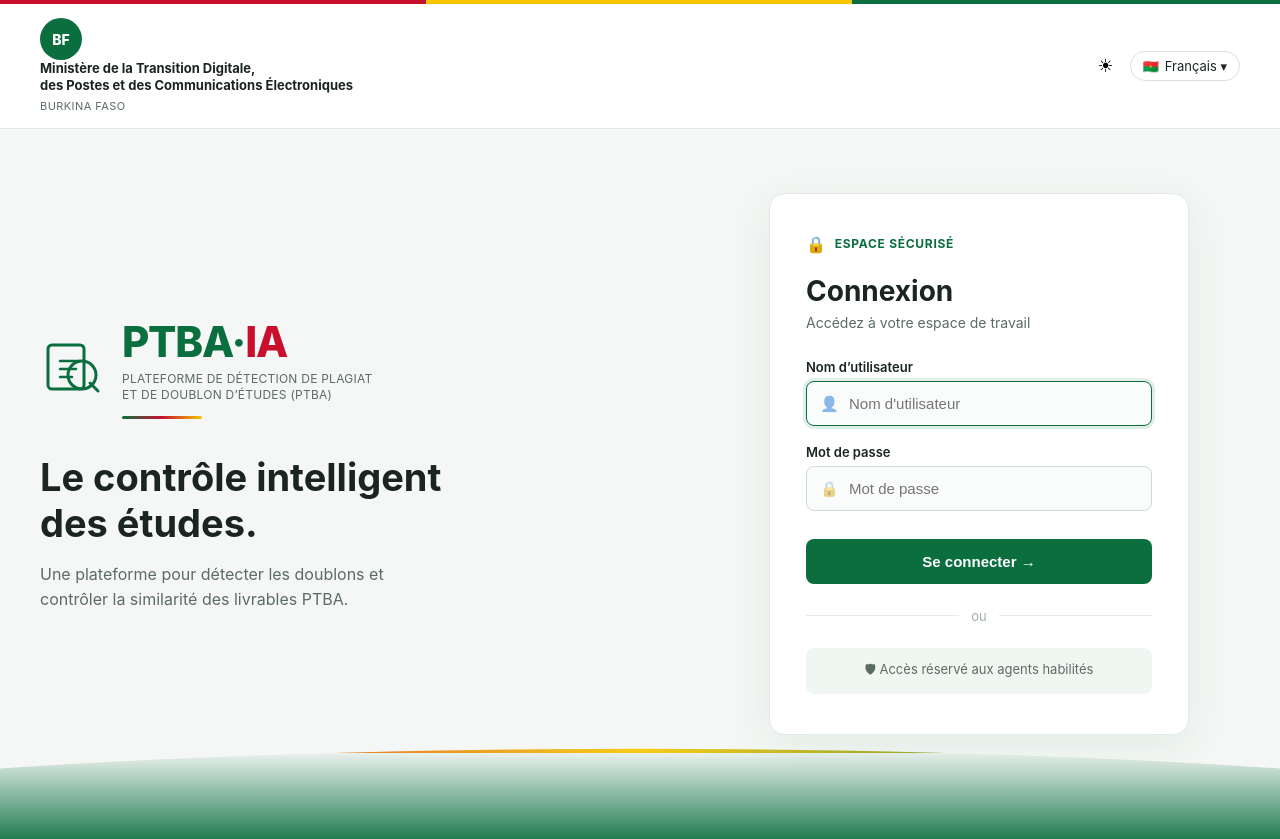
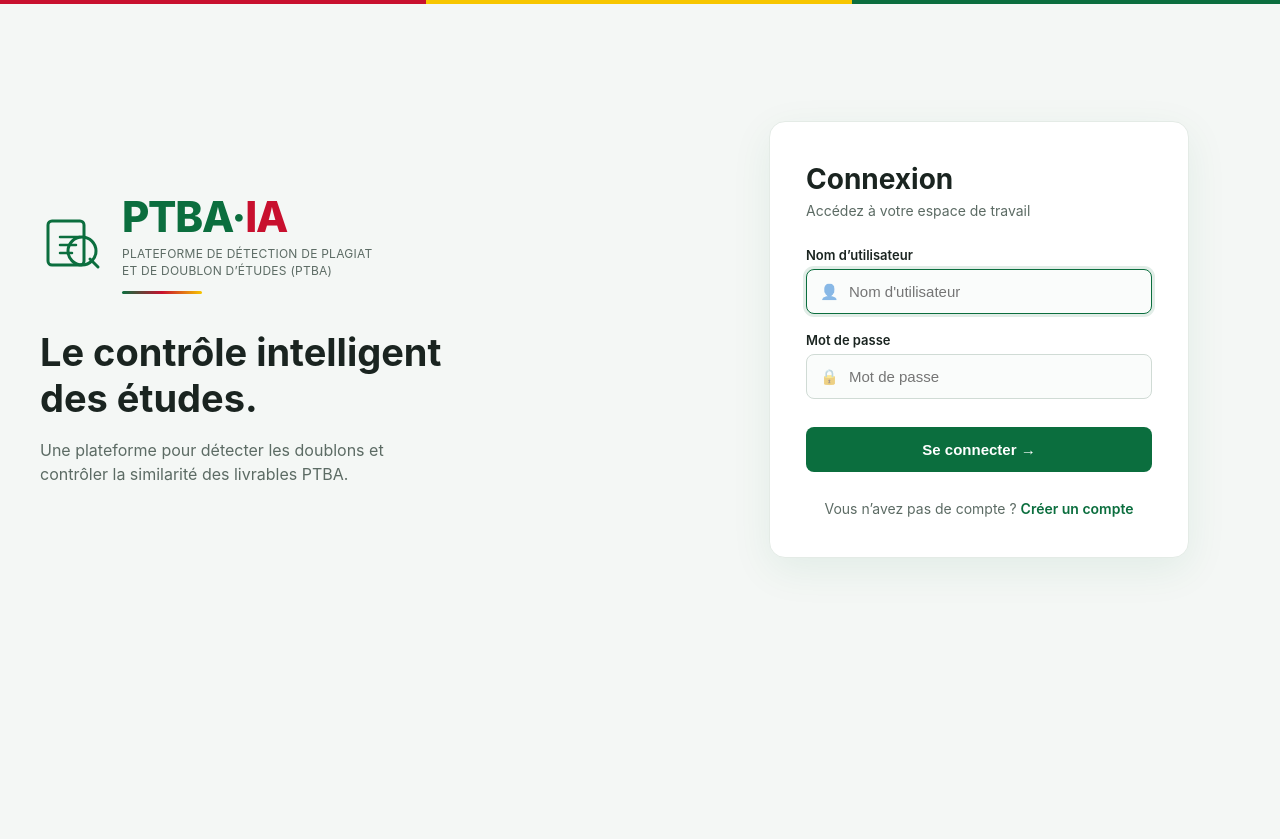
Before and after one commit to ZombreChristian/detecteur_de_plagiat, a Django app: page /connexion/ in a window 1280 px wide. After the commit the page ends 562 px from the top, so only its background shows below. Run offline with Django 5.2, Linux system fonts and the light colour scheme.

Commit message:
UI: moderniser la page de connexion PTBA·IA

```diff
--- a/frontend/static/css/login-ptba.css
+++ b/frontend/static/css/login-ptba.css
@@ -316,3 +316,20 @@
     font-size: 30px;
   }
 }
+
+.create-account {
+  margin-top: 28px;
+  text-align: center;
+  font-size: 14px;
+  color: #5C6B64;
+}
+
+.create-account a {
+  color: #0B6E3E;
+  font-weight: 600;
+  text-decoration: none;
+}
+
+.create-account a:hover {
+  text-decoration: underline;
+}
--- a/frontend/templates/login.html
+++ b/frontend/templates/login.html
@@ -10,26 +10,6 @@
 <body>
   <!-- Bandeau tricolore -->
   <div class="top-stripe"></div>
-
-  <!-- Header institutionnel -->
-  <header class="top-header">
-    <div class="header-left">
-      <div class="logo-ministry">
-        <!-- Remplace par le vrai logo si tu l’as -->
-        <div class="coat-of-arms">BF</div>
-        <div class="ministry-text">
-          <strong>Ministère de la Transition Digitale,<br>des Postes et des Communications Électroniques</strong>
-          <span>BURKINA FASO</span>
-        </div>
-      </div>
-    </div>
-    <div class="header-right">
-      <button class="theme-btn" title="Thème">☀</button>
-      <div class="lang-selector">
-        <span class="flag">🇧🇫</span> Français ▾
-      </div>
-    </div>
-  </header>
 
   <main class="login-layout">
     <!-- Partie gauche (branding) -->
@@ -60,11 +40,6 @@
     <!-- Partie droite (formulaire) -->
 <section class="login-right">
   <div class="login-card">
-        <div class="secure-badge">
-          <span class="shield">🔒</span>
-          <span>ESPACE SÉCURISÉ</span>
-        </div>
-
     <h2>Connexion</h2>
     <p class="login-lede">Accédez à votre espace de travail</p>
 
@@ -95,16 +70,9 @@
       </button>
     </form>
 
-        <div class="divider"><span>ou</span></div>
-
-        <div class="access-note">
-          🛡 Accès réservé aux agents habilités
-        </div>
+    <p class="create-account">
+      Vous n’avez pas de compte ?
+      <a href="#">Créer un compte</a>
+    </p>
   </div>
 </section>
-  </main>
-
-  <!-- Vague tricolore en bas -->
-  <div class="bottom-wave"></div>
-</body>
-</html>
```
Lines whose indentation alone changed are shown as unchanged.
